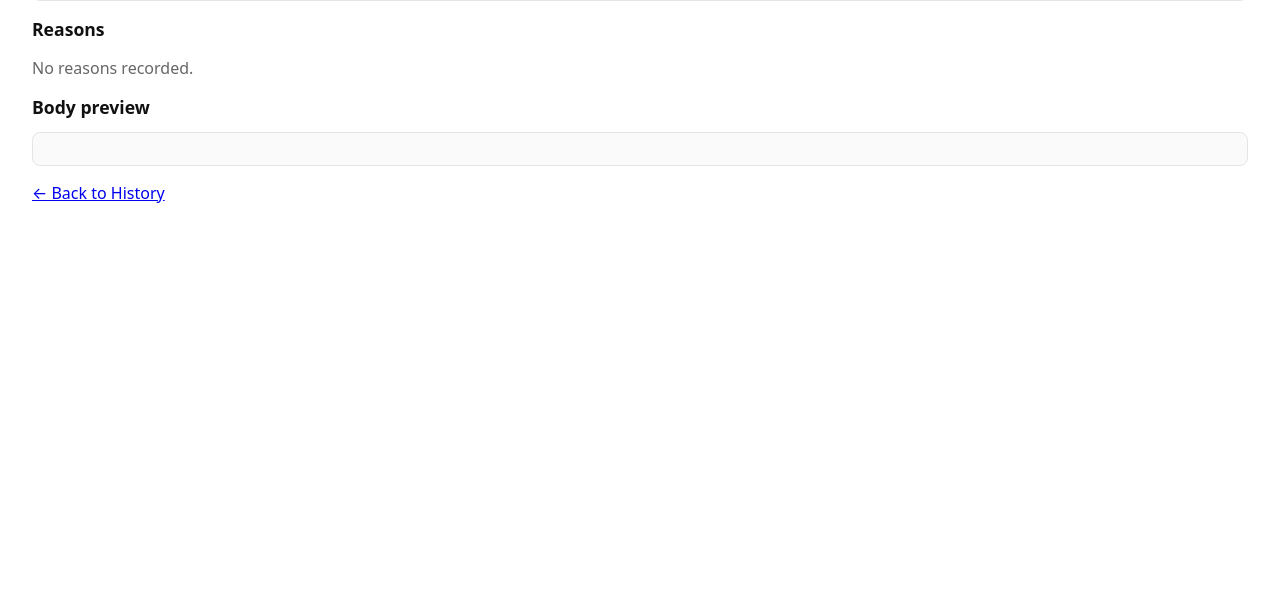
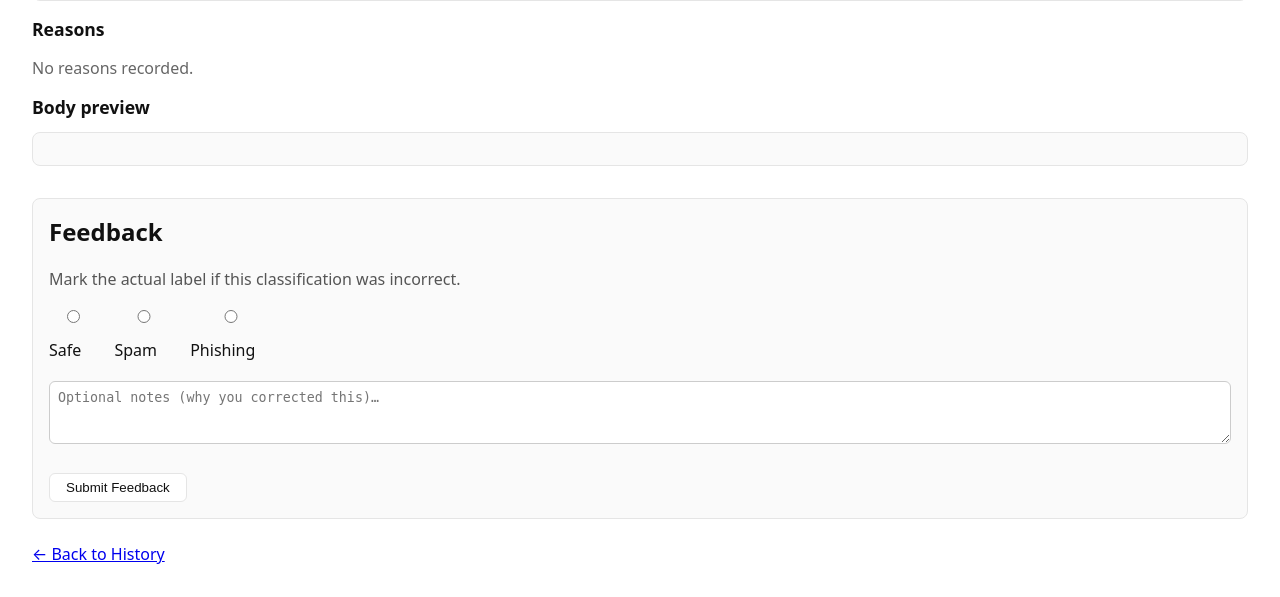
Before and after one commit to Sahil4353/PhishBlocker, a FastAPI app: template app/templates/scan_detail.html in a window 1280 px wide. Shown: the part 272-869 px from the top of the page. Before the commit the page ends 475 px from the top, so only its background shows below. Run offline with FastAPI, Linux system fonts and the light colour scheme; the template is opened without the code that fills it, so the values that code supplies are empty.

Commit message:
feat(templates): add feedback form to scan_detail page

```diff
--- a/app/templates/scan_detail.html
+++ b/app/templates/scan_detail.html
@@ -7,6 +7,12 @@
     <h1 style="margin:0;">Scan Detail</h1>
     <p style="color:#666;margin:0.25rem 0 0;">ID: {{ scan.id }} · {{ scan.created_at or "—" }}</p>
 </header>
+
+{% if ok %}
+<div style="padding:0.6rem 1rem;margin-bottom:1rem;background:#ecfdf5;border:1px solid #bbf7d0;border-radius:8px;color:#065f46;">
+    ✅ Thanks! Your feedback was saved.
+</div>
+{% endif %}
 
 <section style="background:#fafafa;border:1px solid #e5e5e5;border-radius:8px;padding:1rem;margin-bottom:1rem;">
     <div style="display:flex;gap:1rem;flex-wrap:wrap;align-items:center;">
@@ -21,7 +27,6 @@
     </div>
 </section>
 
-{# --- Optional: Probability bars if scan.probs is provided --- #}
 {% if scan.probs %}
 <section style="margin-bottom:1rem;">
     <h2 style="margin:0 0 0.5rem 0;font-size:1.1rem;">Class probabilities</h2>
@@ -61,7 +66,29 @@
         style="white-space:pre-wrap;background:#fafafa;border:1px solid #e5e5e5;border-radius:8px;padding:1rem;max-height:320px;overflow:auto;">{{ scan.body_preview or "" }}</pre>
 </section>
 
-<p style="margin-top:1rem;">
+<!-- ✅ Feedback Form -->
+<section style="margin-top:2rem;background:#fafafa;border:1px solid #e5e5e5;border-radius:8px;padding:1rem;">
+    <h2 style="margin-top:0;">Feedback</h2>
+    <p style="color:#555;margin-top:0.3rem;">Mark the actual label if this classification was incorrect.</p>
+
+    <form method="post" action="{{ request.url_for('add_feedback_page', scan_id=scan.id) }}">
+        <div class="row" style="gap:1rem;align-items:center;margin:0.5rem 0 1rem;">
+            <label><input type="radio" name="user_label" value="safe" required> Safe</label>
+            <label><input type="radio" name="user_label" value="spam"> Spam</label>
+            <label><input type="radio" name="user_label" value="phishing"> Phishing</label>
+        </div>
+        <textarea name="notes" rows="3" placeholder="Optional notes (why you corrected this)…"
+            style="width:100%;border-radius:6px;padding:0.5rem;border:1px solid #ccc;"></textarea>
+        <div style="margin-top:0.5rem;">
+            <button type="submit"
+                style="padding:0.4rem 1rem;border-radius:6px;border:1px solid #e5e5e5;background:#fff;cursor:pointer;">
+                Submit Feedback
+            </button>
+        </div>
+    </form>
+</section>
+
+<p style="margin-top:1.5rem;">
     <a href="{{ request.url_for('history') }}">← Back to History</a>
 </p>
 {% endblock %}
```
